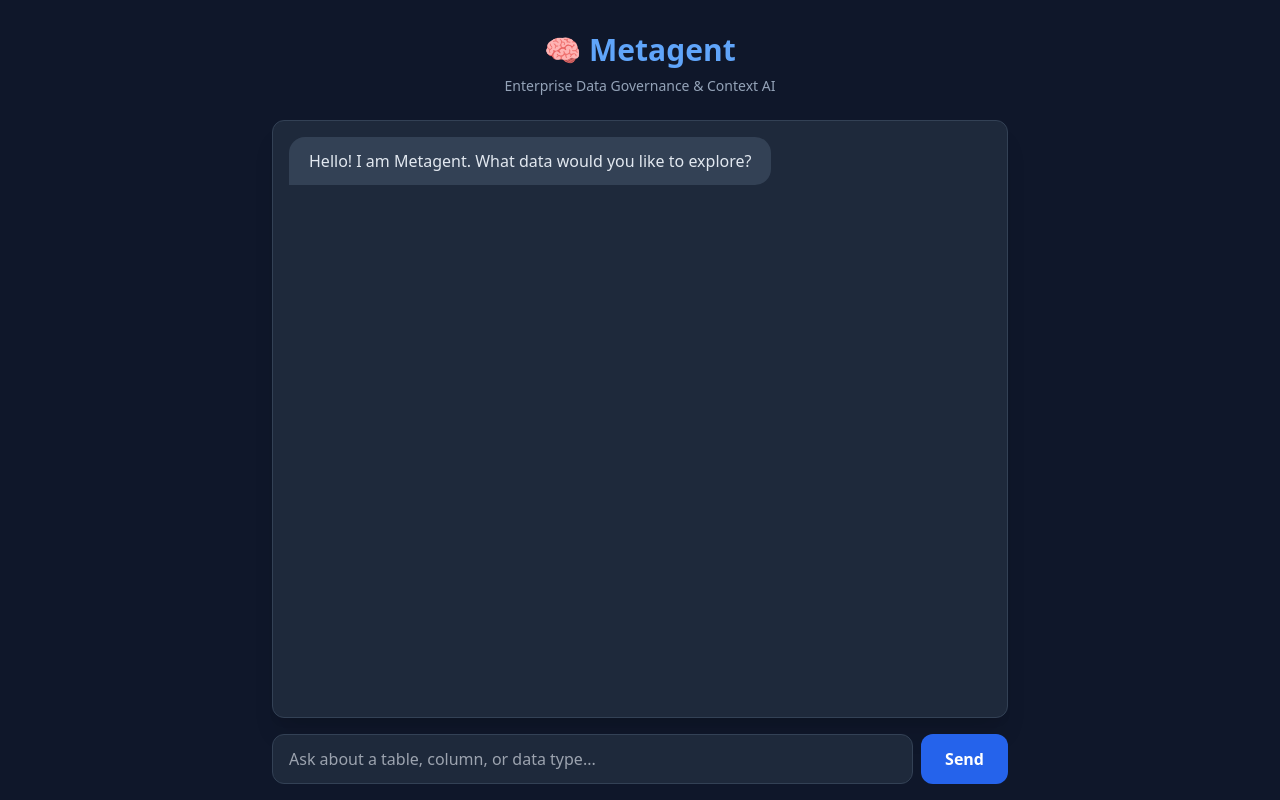
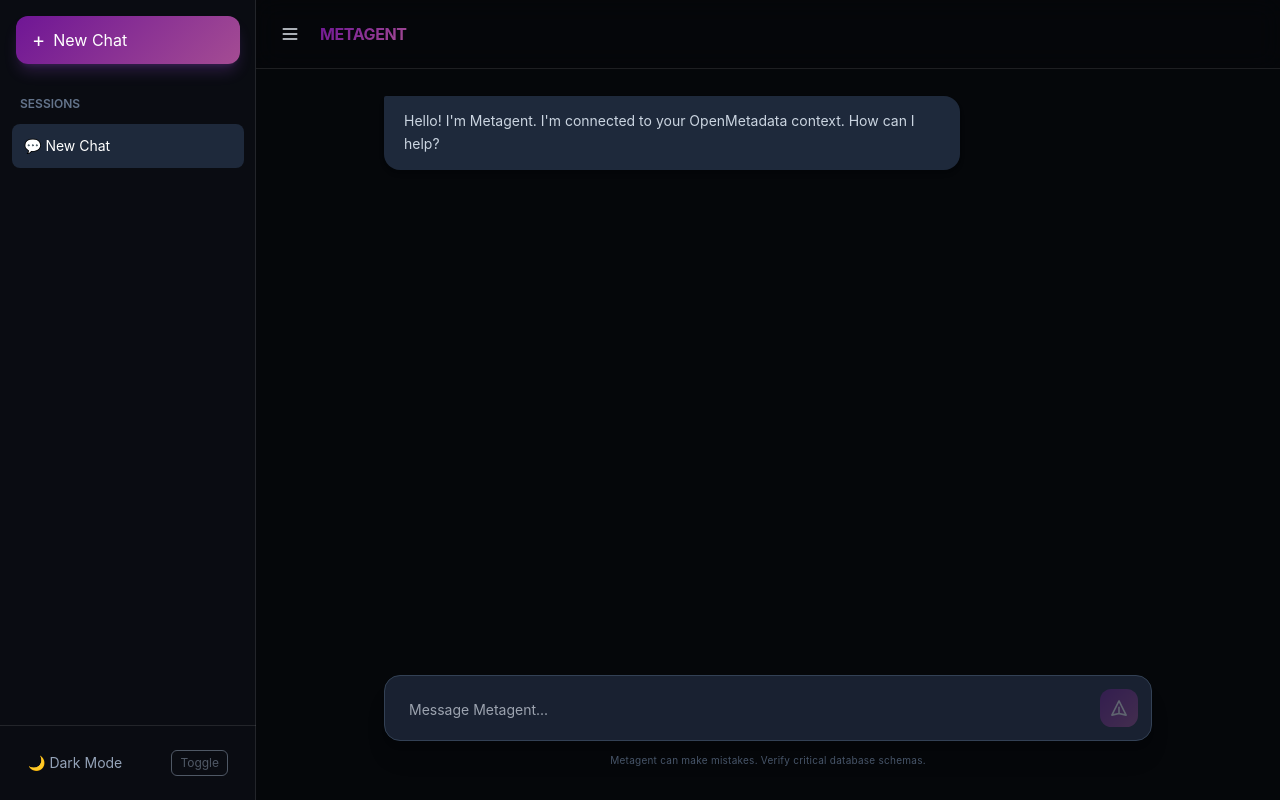
Before and after one commit to jaiswalraj03014/metagent, a Next.js app: page / in a window 1280 px wide. Built offline with nearby package versions, Linux system fonts and the light colour scheme.

Commit message:
frontend update

```diff
--- a/src/app/globals.css
+++ b/src/app/globals.css
@@ -2,7 +2,33 @@
 @tailwind components;
 @tailwind utilities;
 
+:root {
+  --brand-gradient: linear-gradient(135deg, #6F1695 0%, #A44C93 100%);
+}
+
 body {
-  background-color: #0f172a;
-  color: #f8fafc;
+  font-family: 'Inter', sans-serif;
+  transition: background-color 0.3s ease, color 0.3s ease;
 }
+
+.brand-gradient-bg {
+  background: var(--brand-gradient);
+}
+
+.brand-text-gradient {
+  background: var(--brand-gradient);
+  -webkit-background-clip: text;
+  -webkit-text-fill-color: transparent;
+}
+
+/* Custom scrollbar */
+::-webkit-scrollbar {
+  width: 6px;
+}
+::-webkit-scrollbar-thumb {
+  background: #cbd5e1;
+  border-radius: 10px;
+}
+.dark ::-webkit-scrollbar-thumb {
+  background: #334155;
+}
--- a/src/app/page.tsx
+++ b/src/app/page.tsx
@@ -1,20 +1,71 @@
 "use client";
 
-import { useState } from 'react';
+import { useState, useEffect, useRef } from 'react';
 
-export default function Chat() {
-  const [messages, setMessages] = useState([{ role: 'system', content: 'Hello! I am Metagent. What data would you like to explore?' }]);
+// Define our types
+type Message = { role: string; content: string };
+type ChatSession = { id: string; title: string; messages: Message[] };
+
+export default function MetagentUI() {
+  // --- STATE ---
+  const [isDarkMode, setIsDarkMode] = useState(true);
+  const [isSidebarOpen, setIsSidebarOpen] = useState(true);
+  const [isLoading, setIsLoading] = useState(false);
   const [input, setInput] = useState('');
-  const [isLoading, setIsLoading] = useState(false);
+
+  // Session-based chats
+  const [chats, setChats] = useState<ChatSession[]>([
+    {
+      id: '1',
+      title: 'New Chat',
+      messages: [{ role: 'system', content: "Hello! I'm Metagent. I'm connected to your OpenMetadata context. How can I help?" }]
+    }
+  ]);
+  const [activeChatId, setActiveChatId] = useState<string>('1');
+
+  const scrollRef = useRef<HTMLDivElement>(null);
+  const activeChat = chats.find(c => c.id === activeChatId) || chats[0];
+
+  // --- EFFECTS ---
+  // Auto-scroll to bottom
+  useEffect(() => {
+    scrollRef.current?.scrollTo({ top: scrollRef.current.scrollHeight, behavior: 'smooth' });
+  }, [activeChat.messages]);
+
+  // Apply dark mode to HTML tag for scrollbars
+  useEffect(() => {
+    if (isDarkMode) document.documentElement.classList.add('dark');
+    else document.documentElement.classList.remove('dark');
+  }, [isDarkMode]);
+
+  // --- ACTIONS ---
+  const createNewChat = () => {
+    const newId = Date.now().toString();
+    setChats(prev => [
+      { id: newId, title: 'New Chat', messages: [{ role: 'system', content: "New session started. What's on your mind?" }] },
+      ...prev
+    ]);
+    setActiveChatId(newId);
+    if (window.innerWidth < 768) setIsSidebarOpen(false); // Auto-close on mobile
+  };
 
   const sendMessage = async (e: React.FormEvent) => {
     e.preventDefault();
-    if (!input.trim()) return;
+    if (!input.trim() || isLoading) return;
 
     const userMessage = input;
-    setMessages(prev => [...prev, { role: 'user', content: userMessage }]);
     setInput('');
     setIsLoading(true);
+
+    // Update the active chat with the user's message
+    setChats(prev => prev.map(chat => {
+      if (chat.id === activeChatId) {
+        // Auto-rename the chat based on the first question
+        const newTitle = chat.messages.length === 1 ? userMessage.slice(0, 25) + '...' : chat.title;
+        return { ...chat, title: newTitle, messages: [...chat.messages, { role: 'user', content: userMessage }] };
+      }
+      return chat;
+    }));
 
     try {
       const res = await fetch('/api/chat', {
@@ -24,28 +75,105 @@ export default function Chat() {
       });
 
       const data = await res.json();
-      setMessages(prev => [...prev, { role: 'system', content: data.reply }]);
+
+      // Update the active chat with AI response
+      setChats(prev => prev.map(chat => {
+        if (chat.id === activeChatId) {
+          return { ...chat, messages: [...chat.messages, { role: 'system', content: data.reply }] };
+        }
+        return chat;
+      }));
     } catch (error) {
-      setMessages(prev => [...prev, { role: 'system', content: '🚨 Connection failed.' }]);
+      setChats(prev => prev.map(chat => {
+        if (chat.id === activeChatId) {
+          return { ...chat, messages: [...chat.messages, { role: 'system', content: '🚨 Connection failed.' }] };
+        }
+        return chat;
+      }));
     }
 
     setIsLoading(false);
   };
 
+  // --- DYNAMIC THEME CLASSES ---
+  const bgMain = isDarkMode ? 'bg-[#05070a]' : 'bg-slate-50';
+  const bgSidebar = isDarkMode ? 'bg-[#0a0c12]' : 'bg-slate-100';
+  const textMain = isDarkMode ? 'text-slate-200' : 'text-slate-800';
+  const borderCol = isDarkMode ? 'border-white/10' : 'border-slate-200';
+  const botBubble = isDarkMode ? 'bg-slate-800 text-slate-300 shadow-md' : 'bg-white text-slate-700 shadow-sm border border-slate-100';
+
   return (
-    <div className="flex flex-col h-screen max-w-3xl mx-auto p-4 font-sans">
-      <header className="mb-6 mt-4 text-center">
-        <h1 className="text-3xl font-bold text-blue-400 mb-2">🧠 Metagent</h1>
-        <p className="text-slate-400 text-sm">Enterprise Data Governance & Context AI</p>
+    <div className={`flex h-screen overflow-hidden transition-colors duration-300 ${bgMain} ${textMain}`}>
+
+      {/* SIDEBAR */}
+      <aside
+        className={`fixed md:relative z-20 h-full flex flex-col transition-all duration-300 ease-in-out ${bgSidebar} border-r ${borderCol}
+        ${isSidebarOpen ? 'w-64 translate-x-0' : 'w-0 -translate-x-full md:w-0 md:translate-x-0 overflow-hidden border-transparent'} `}
+      >
+        <div className="p-4 w-64">
+          <button
+            onClick={createNewChat}
+            className="w-full flex items-center gap-2 brand-gradient-bg text-white px-4 py-3 rounded-xl hover:opacity-90 transition shadow-lg shadow-purple-500/20"
+          >
+            <span className="text-xl leading-none">+</span> New Chat
+          </button>
+        </div>
+
+        <div className="flex-1 overflow-y-auto px-3 w-64 space-y-1">
+          <p className="px-2 text-xs font-semibold text-slate-500 uppercase mt-4 mb-2">Sessions</p>
+          {chats.map(chat => (
+            <button
+              key={chat.id}
+              onClick={() => setActiveChatId(chat.id)}
+              className={`w-full text-left px-3 py-3 rounded-lg text-sm truncate transition-colors ${
+                activeChatId === chat.id
+                  ? (isDarkMode ? 'bg-slate-800 text-white' : 'bg-white text-black shadow-sm font-medium')
+                  : (isDarkMode ? 'text-slate-400 hover:bg-slate-800/50' : 'text-slate-500 hover:bg-slate-200/50')
+              }`}
+            >
+              💬 {chat.title}
+            </button>
+          ))}
+        </div>
+
+        {/* SETTINGS (Theme Toggle) */}
+        <div className={`p-4 border-t ${borderCol} w-64`}>
+          <button
+            onClick={() => setIsDarkMode(!isDarkMode)}
+            className={`w-full flex items-center justify-between px-3 py-2 rounded-lg text-sm transition-colors
+              ${isDarkMode ? 'hover:bg-slate-800 text-slate-400' : 'hover:bg-slate-200 text-slate-600'}`}
+          >
+            <span>{isDarkMode ? '🌙 Dark Mode' : '☀️ Light Mode'}</span>
+            <span className="text-xs border px-2 py-1 rounded-md opacity-50 border-current">Toggle</span>
+          </button>
+        </div>
+      </aside>
+
+      {/* MAIN CHAT AREA */}
+      <main className="flex-1 flex flex-col relative w-full h-full">
+
+        {/* HEADER */}
+        <header className={`flex items-center justify-between p-4 border-b ${borderCol} ${isDarkMode ? 'bg-[#05070a]/80' : 'bg-slate-50/80'} backdrop-blur-md absolute top-0 w-full z-10`}>
+          <div className="flex items-center gap-3">
+            <button
+              onClick={() => setIsSidebarOpen(!isSidebarOpen)}
+              className={`p-2 rounded-md transition ${isDarkMode ? 'hover:bg-slate-800' : 'hover:bg-slate-200'}`}
+            >
+              <svg className="w-5 h-5" fill="none" stroke="currentColor" viewBox="0 0 24 24"><path strokeLinecap="round" strokeLinejoin="round" strokeWidth="2" d="M4 6h16M4 12h16M4 18h16"></path></svg>
+            </button>
+            <h2 className="font-bold tracking-tight brand-text-gradient hidden sm:block">METAGENT</h2>
+          </div>
         </header>
 
-      <div className="flex-1 overflow-y-auto bg-slate-800 rounded-xl p-4 shadow-xl border border-slate-700 space-y-4">
-        {messages.map((msg, i) => (
+        {/* CHAT MESSAGES */}
+        <div ref={scrollRef} className="flex-1 overflow-y-auto px-4 md:px-12 pt-24 pb-8 space-y-6">
+          <div className="max-w-3xl mx-auto space-y-6">
+            {activeChat.messages.map((msg, i) => (
               <div key={i} className={`flex ${msg.role === 'user' ? 'justify-end' : 'justify-start'}`}>
-            <div className={`max-w-[80%] rounded-2xl px-5 py-3 ${
+                <div className={`max-w-[85%] md:max-w-[75%] rounded-2xl px-5 py-3.5 text-sm leading-relaxed ${
                   msg.role === 'user'
-                ? 'bg-blue-600 text-white rounded-br-none'
-                : 'bg-slate-700 text-slate-200 rounded-bl-none whitespace-pre-wrap'
+                    ? 'brand-gradient-bg text-white shadow-lg shadow-purple-500/20 rounded-tr-sm'
+                    : `${botBubble} rounded-tl-sm whitespace-pre-wrap`
                 }`}>
                   {msg.content}
                 </div>
@@ -53,29 +181,45 @@ export default function Chat() {
             ))}
             {isLoading && (
               <div className="flex justify-start">
-            <div className="bg-slate-700 text-slate-400 rounded-2xl rounded-bl-none px-5 py-3 animate-pulse">
-              Analyzing schema...
+                <div className={`${botBubble} rounded-2xl rounded-tl-sm px-6 py-4 flex gap-1.5 items-center`}>
+                  <span className="w-1.5 h-1.5 bg-purple-500 rounded-full animate-bounce [animation-delay:-0.3s]"></span>
+                  <span className="w-1.5 h-1.5 bg-purple-500 rounded-full animate-bounce [animation-delay:-0.15s]"></span>
+                  <span className="w-1.5 h-1.5 bg-purple-500 rounded-full animate-bounce"></span>
                 </div>
               </div>
             )}
           </div>
+        </div>
 
-      <form onSubmit={sendMessage} className="mt-4 flex gap-2">
-        <input
-          type="text"
+        {/* INPUT BOX */}
+        <div className={`p-4 md:p-6 pb-6 md:pb-8 bg-gradient-to-t ${isDarkMode ? 'from-[#05070a] via-[#05070a]/90' : 'from-slate-50 via-slate-50/90'} to-transparent`}>
+          <form
+            onSubmit={sendMessage}
+            className={`max-w-3xl mx-auto flex items-end p-2 rounded-2xl shadow-xl transition-all duration-300 border focus-within:border-purple-500/50 focus-within:ring-2 ring-purple-500/20
+              ${isDarkMode ? 'bg-slate-800/80 border-slate-700' : 'bg-white border-slate-200'}`}
+          >
+            <textarea
               value={input}
               onChange={(e) => setInput(e.target.value)}
-          placeholder="Ask about a table, column, or data type..."
-          className="flex-1 bg-slate-800 text-white rounded-xl px-4 py-3 border border-slate-700 focus:outline-none focus:border-blue-500 transition-colors"
+              onKeyDown={(e) => { if(e.key === 'Enter' && !e.shiftKey) { e.preventDefault(); sendMessage(e); } }}
+              placeholder="Message Metagent..."
+              rows={1}
+              className="flex-1 bg-transparent border-none focus:ring-0 text-sm px-4 py-3 resize-none max-h-32 min-h-[44px]"
             />
             <button
               type="submit"
-          disabled={isLoading}
-          className="bg-blue-600 hover:bg-blue-500 text-white font-semibold py-3 px-6 rounded-xl transition-colors disabled:opacity-50"
+              disabled={isLoading || !input.trim()}
+              className="brand-gradient-bg text-white p-2.5 m-1 rounded-xl transition-all disabled:opacity-30 disabled:scale-95"
             >
-          Send
+              <svg className="w-5 h-5" fill="none" stroke="currentColor" viewBox="0 0 24 24"><path strokeLinecap="round" strokeLinejoin="round" strokeWidth="2" d="M12 19l9 2-9-18-9 18 9-2zm0 0v-8"></path></svg>
             </button>
           </form>
+          <p className={`text-center text-[10px] mt-3 tracking-wide ${isDarkMode ? 'text-slate-600' : 'text-slate-400'}`}>
+            Metagent can make mistakes. Verify critical database schemas.
+          </p>
+        </div>
+
+      </main>
     </div>
   );
 }
```
Lines whose indentation alone changed are shown as unchanged.
